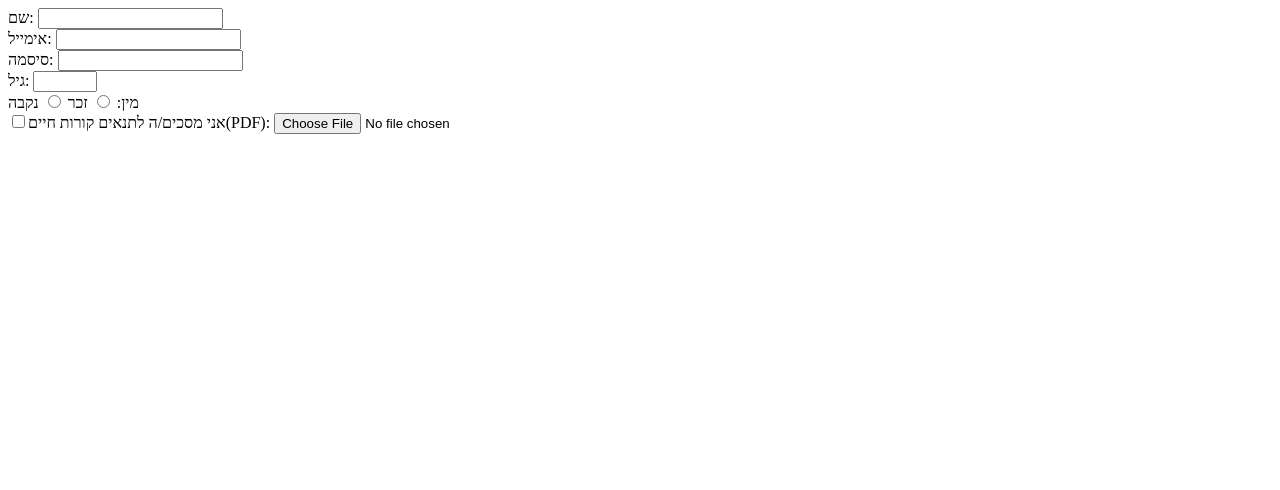
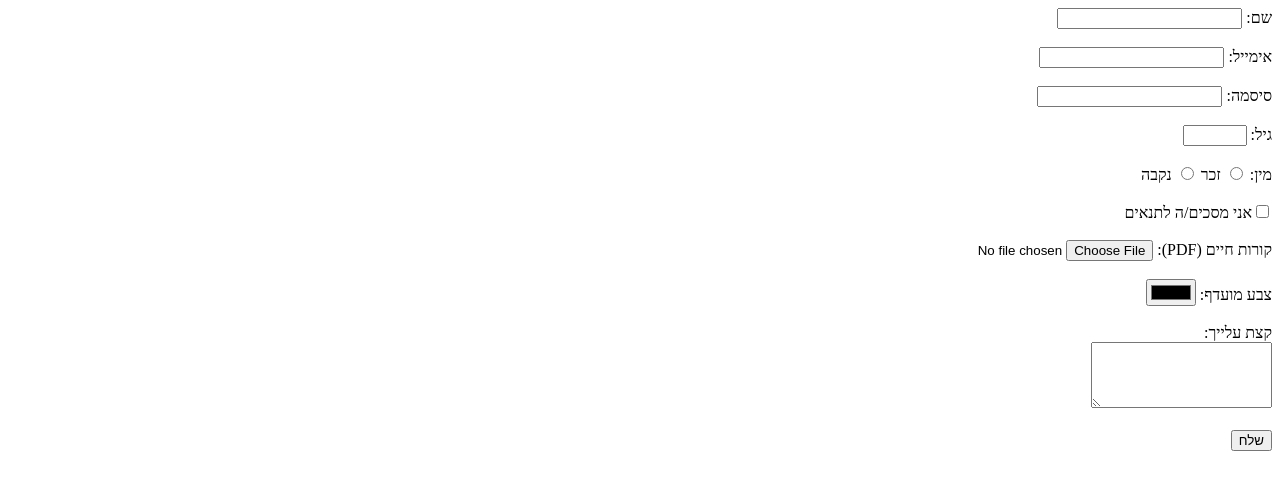
Before and after one commit to tomerpechter-dev/sos, a plain HTML site: page index.html in a window 1280 px wide. Drawn offline with Linux system fonts and the light colour scheme.

Commit message:
Add files via upload

```diff
--- a/index.html
+++ b/index.html
@@ -1,6 +1,6 @@
 <!DOCTYPE html>
 
-<html lang="en" xmlns="http://www.w3.org/1999/xhtml">
+<html lang="he" dir="rtl">
 <head>
     <meta charset="utf-8" />
     <title></title>
@@ -9,21 +9,33 @@
     <form>
         <label for="name">שם:</label>
         <input type="text" name="fullname" />
-        <br />
+        <br /><br />
         <label for="email">אימייל:</label>
-        <input id="email" name="email" type="email" />
-        <br />
+        <input id="email" name="email" type="email" required />
+        <br /><br />
         <label for="password">סיסמה:</label>
-        <input type="password" name="pwd" />
-        <br />
+        <input type="password" name="pwd" required />
+        <br /><br />
         <label for="age">גיל:</label>
         <input type="number" name="age" min="0" max="120" />
-        <br />
+        <br /><br />
         <label for="text">מין:</label>
         <label><input type="radio" name="gender" value="male"> זכר</label>
         <label><input type="radio" name="gender" value="female"> נקבה</label>
+        <br /><br />
+        <label><input type="checkbox" name="subscribe">אני מסכים/ה לתנאים</label>
+        <br /><br />
+        <label for="text">קורות חיים (PDF):</label>
+        <input type="file" name="file" />
+        <br /><br />
+        <label for="color">צבע מועדף:</label>
+        <input type="color" name="favcolor" />
+        <br /><br />
+        <label for="message">קצת עלייך:</label>
         <br />
-        <label><input type="checkbox" name="subscribe">אני מסכים/ה לתנאים</label>
-        <label for="text">קורות חיים(PDF):</label>
-        <input type="file" name="file" />
+        <textarea name="message" rows="4" cols="20"></textarea>
+        <br /><br />
+        <input type="submit" value="שלח">
     </form>
+</body>
+</html>
```
